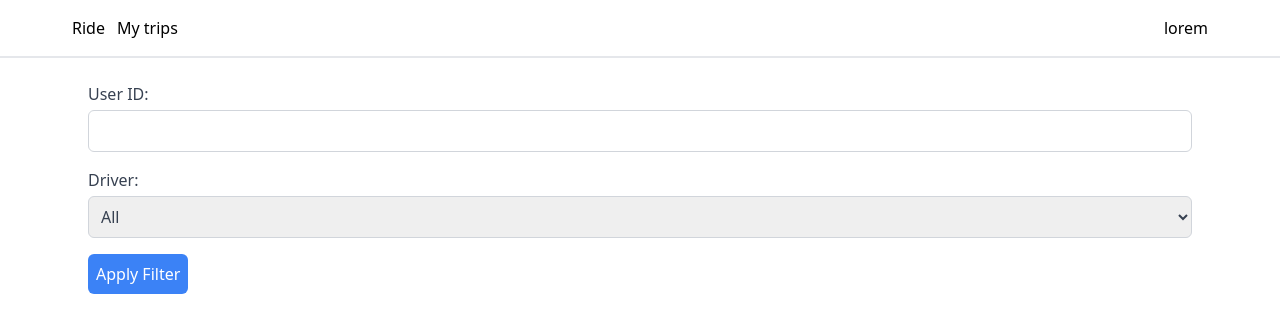
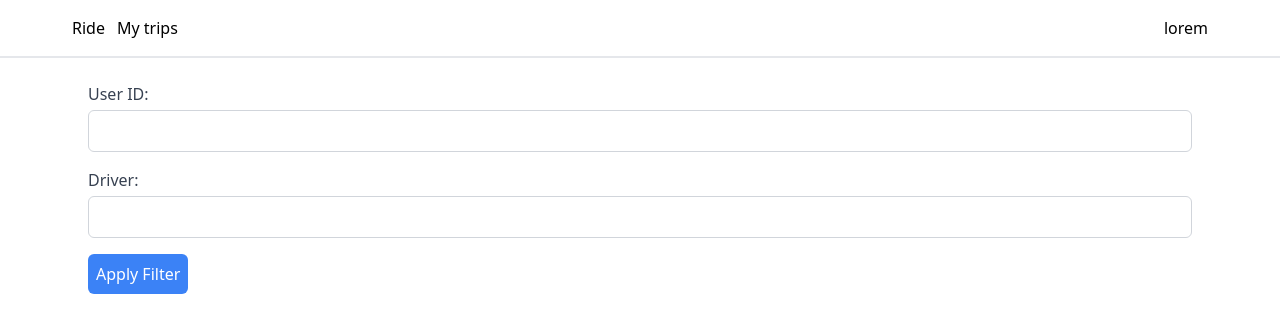
Before and after one commit to daniloaugusto9101/ride-app, a React (Vite) app in the folder frontend/: page /trips in a window 1280 px wide. Shown: the top 332 px of the page. Built offline with nearby package versions, Linux system fonts and the light colour scheme.

Commit message:
feat: frontend - Alterado tipo do campo driver

```diff
--- a/frontend/src/pages/Trips.jsx
+++ b/frontend/src/pages/Trips.jsx
@@ -29,25 +29,20 @@ const Trips = () => {
               value={customerId}
               type="text"
               className="mt-1 block w-full p-2 border border-gray-300 rounded-md"
+              required
             />
           </label>
         </div>
         <div className="mb-4">
           <label className="block text-gray-700">
             Driver:
-            <select
+            <input
               onChange={(event) => {
                 setDriverId(event.target.value);
               }}
               value={driverId}
               className="mt-1 block w-full p-2 border border-gray-300 rounded-md"
-            >
-              <option value="">All</option>
-              <option value="1">1John Doe</option>
-              <option value="2">2Jane Smith</option>
-              <option value="3">3Jane Smith</option>
-              <option value="4">4Jane Smith</option>
-            </select>
+            ></input>
           </label>
         </div>
         <button type="submit" className="bg-blue-500 text-white p-2 rounded-md">
```
